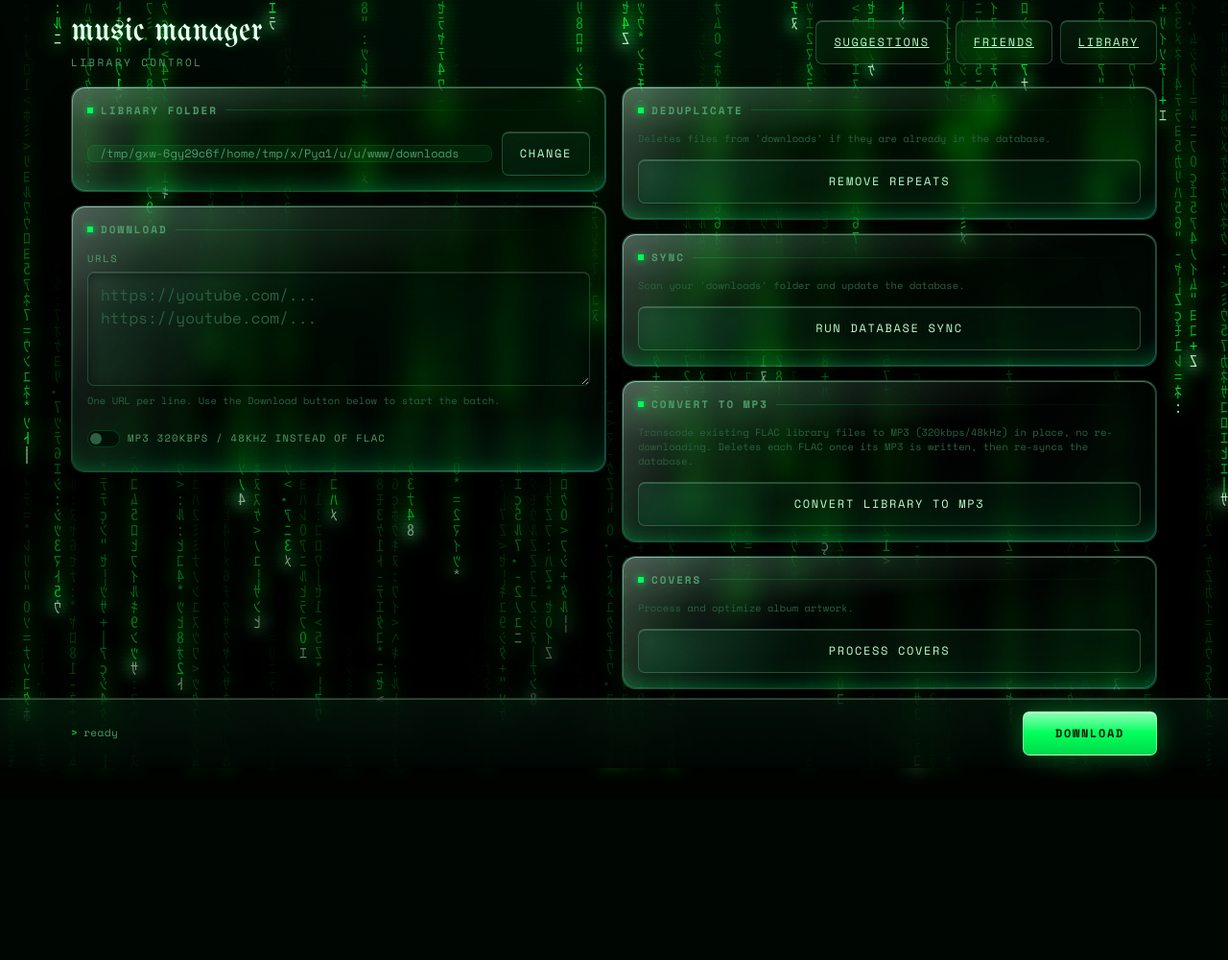
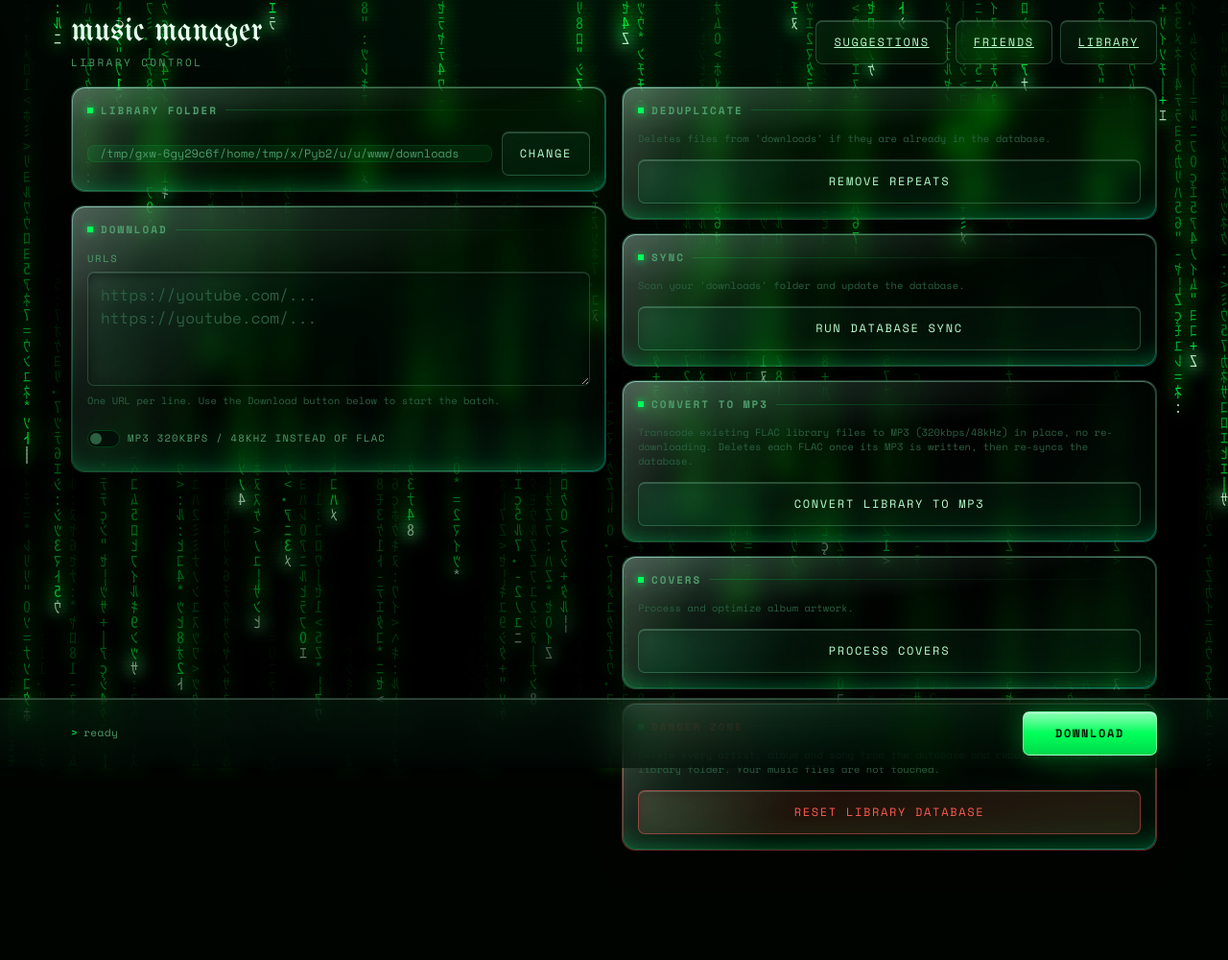
Before and after one commit to bohrtein/Youtube-Mp3-Downloader, a Flask app: page / in a window 1280 px wide. Shown: the whole page at 96% size. Before the commit the page ends 805 px from the top, so only its background shows below. Run offline with Flask 3, Linux system fonts and the light colour scheme; data that the repository does not hold is empty; some libraries are stand-ins or nearby versions.

Commit message:
Add a reset button that wipes and rebuilds the library database
A "Danger zone" section on the dashboard clears all artists, albums,
songs and covers (after saving a backup of the database) and rescans the
library folder. Typing RESET is required; settings, friends and
suggestions are kept.

Co-Authored-By: Claude Opus 5.5 <noreply@anthropic.com>

```diff
--- a/app.py
+++ b/app.py
@@ -293,6 +293,41 @@ def run_sync_only():
         socketio.emit('progress', {'percent': 100, 'status': 'complete'})
     threading.Thread(target=task).start()
 
+LIBRARY_RESET_PHRASE = "RESET"
+
+@socketio.on('start_library_reset')
+def run_library_reset(data=None):
+    """
+    Background task that wipes the library tables (after backing up the
+    database) and, unless told not to, rebuilds them from the library folder.
+    The confirmation phrase is checked here too, not just in the page.
+    """
+    data = data or {}
+    if data.get('confirm') != LIBRARY_RESET_PHRASE:
+        socketio.emit('progress', {'percent': 0, 'status': 'Error: reset not confirmed'})
+        return
+    rescan = data.get('rescan', True)
+
+    def task():
+        # Never wipe the tables out from under a running download.
+        if not approvedDownloads.download_lock.acquire(blocking=False):
+            socketio.emit('progress', {'percent': 0, 'status': 'Error: a download is running, try again once it finishes'})
+            return
+        try:
+            socketio.emit('progress', {'percent': 10, 'status': 'Backing up and clearing the library...'})
+            databaseConnector.reset_library()
+            suggestionsRepo.invalidate_library_index()
+            if rescan:
+                socketio.emit('progress', {'percent': 40, 'status': 'Rebuilding from the library folder...'})
+                main.sync_to_library()
+                suggestionsRepo.invalidate_library_index()
+            socketio.emit('progress', {'percent': 100, 'status': 'complete'})
+        except Exception as e:
+            socketio.emit('progress', {'percent': 100, 'status': f'Error resetting library: {e}'})
+        finally:
+            approvedDownloads.download_lock.release()
+    threading.Thread(target=task).start()
+
 @socketio.on('start_mp3_convert')
 def run_mp3_convert_only():
     """
--- a/database/databaseConnector.py
+++ b/database/databaseConnector.py
@@ -1,4 +1,5 @@
 import sqlite3
+import time
 from pathlib import Path
 import core.interfaceComponents as interfaceComponents
 import core.linkResolver as linkResolver
@@ -117,6 +118,10 @@ CREATE INDEX IF NOT EXISTS idx_usage_events_lookup ON usage_events(kind, friend_
 """
 
 DEFAULT_LIBRARY_FOLDER = Path(__file__).resolve().parent.parent / 'downloads'
+COVERS_DIR = Path(__file__).resolve().parent.parent / 'static' / 'covers'
+
+# What reset_library() empties. Settings, friends and suggestions are kept.
+LIBRARY_TABLES = ("songs", "albums", "artists")
 
 def connect_to_db():
     """
@@ -169,6 +174,41 @@ def _migrate(connection):
         if video_id:
             connection.execute("UPDATE songs SET youtube_id = ? WHERE song_id = ?", (video_id, song_id))
 
+def reset_library():
+    """
+    Empties the library (artists, albums, songs) so the next sync rebuilds it
+    from scratch. Settings, friends and suggestions are left alone, and no
+    audio files are touched. A copy of the whole database is saved next to
+    it first, so a reset can be undone by swapping that file back in.
+
+    Returns:
+        Path: The backup file that was written.
+    """
+    backup_path = DB_PATH.with_name(f"library-backup-{time.strftime('%Y%m%d-%H%M%S')}.db")
+    source = sqlite3.connect(DB_PATH, timeout=15)
+    backup = sqlite3.connect(backup_path)
+    source.backup(backup)
+    backup.close()
+
+    try:
+        with source:
+            for table in LIBRARY_TABLES:
+                source.execute(f"DELETE FROM {table}")
+            # Restart the ids at 1. Covers are saved as <album_id>.jpg, so they go too -
+            # otherwise a new album would inherit the old album's cover.
+            source.execute(
+                f"DELETE FROM sqlite_sequence WHERE name IN ({','.join('?' * len(LIBRARY_TABLES))})",
+                LIBRARY_TABLES
+            )
+    finally:
+        source.close()
+
+    for cover in COVERS_DIR.glob('*.jpg'):
+        cover.unlink()
+
+    interfaceComponents.Print_Tag(f"Library cleared (backup at {backup_path})", tag="DB Success")
+    return backup_path
+
 def get_library_folder():
     """
     Returns the configured library/download folder as an absolute path
--- a/static/app.css
+++ b/static/app.css
@@ -166,6 +166,28 @@
 .mx-folder-row span { min-width: 0; overflow: hidden; text-overflow: ellipsis; white-space: nowrap; }
 .mx-sheet-actions { display: flex; gap: 10px; flex: 0 0 auto; }
 .mx-sheet-actions .mx-btn-go { flex: 1 1 auto; }
+
+/* --- danger zone ---------------------------------------------------------------
+   Red is the "something is wrong" accent, so it's reserved for the one
+   destructive action on the dashboard: the library reset and its sheet. */
+.mx-panel.mx-danger { border-color: rgba(255, 91, 82, 0.4); }
+.mx-danger .mx-panel-title { color: var(--mx-red); }
+.mx-btn-danger { color: var(--mx-red); border-color: rgba(255, 91, 82, 0.45); background: var(--mx-red-low); }
+.mx-btn-danger:not([disabled]):active { background: rgba(255, 91, 82, 0.22); }
+.mx-sheet-actions .mx-btn-danger { flex: 1 1 auto; }
+.mx-reset-body { overflow-y: auto; margin-bottom: 14px; display: flex; flex-direction: column; gap: 14px; }
+.mx-reset-warning {
+  margin: 0;
+  padding: 10px 12px;
+  border: 1px solid rgba(255, 91, 82, 0.35);
+  border-radius: var(--mx-r-sm);
+  background: var(--mx-red-low);
+  color: var(--mx-red);
+  font-size: 13px;
+}
+.mx-reset-list { margin: 0; padding-left: 18px; font-size: 13px; line-height: 1.55; color: var(--mx-ink-dim); }
+.mx-reset-list strong { color: var(--mx-ink); font-weight: 700; }
+.mx-reset-list code { overflow-wrap: anywhere; }
 
 /* --- search field ----------------------------------------------------------- */
 .mx-search { position: relative; margin: 4px 0 18px; }
--- a/templates/main.html
+++ b/templates/main.html
@@ -84,6 +84,12 @@
                 <p class="mx-hint" style="margin-bottom:14px;">Process and optimize album artwork.</p>
                 <button class="mx-btn mx-btn-wide" type="button" onclick="startAction('processCovers')">Process Covers</button>
             </section>
+
+            <section class="mx-panel mx-glass mx-danger">
+                <h2 class="mx-panel-title" data-decode>danger zone</h2>
+                <p class="mx-hint" style="margin-bottom:14px;">Delete every artist, album and song from the database and rebuild it from the library folder. Your music files are not touched.</p>
+                <button class="mx-btn mx-btn-wide mx-btn-danger" type="button" onclick="openResetSheet()">Reset Library Database</button>
+            </section>
         </div>
     </div>
 
@@ -108,6 +114,35 @@
         <div class="mx-sheet-actions">
             <button class="mx-btn" type="button" onclick="closeFolderBrowser()">Cancel</button>
             <button class="mx-btn mx-btn-go" type="button" onclick="chooseCurrentFolder()">Select This Folder</button>
+        </div>
+    </div>
+</div>
+
+<div class="mx-overlay" id="resetOverlay" onclick="if (event.target === this) closeResetSheet()">
+    <div class="mx-panel mx-glass mx-sheet mx-danger">
+        <h2 class="mx-panel-title" data-decode>reset library database</h2>
+        <div class="mx-reset-body">
+            <p class="mx-reset-warning">⚠ This deletes the library from the database. There's no undo button.</p>
+            <ul class="mx-reset-list">
+                <li><strong>Deleted:</strong> all artists, albums, songs and album covers in the app.</li>
+                <li><strong>Kept:</strong> your music files, the library folder setting, friends and suggestions.</li>
+                <li><strong>Backup:</strong> a copy of the database is saved first as <code>library-backup-&lt;date&gt;.db</code> next to <code>library.db</code>.</li>
+            </ul>
+            <label class="mx-toggle">
+                <input type="checkbox" id="resetRescan" checked>
+                <span class="mx-sw"></span>
+                Rebuild from the library folder right after
+            </label>
+            <div class="mx-field">
+                <div class="mx-field-head">
+                    <label class="mx-label" for="resetConfirmInput">type RESET to confirm</label>
+                </div>
+                <input class="mx-input" id="resetConfirmInput" type="text" autocomplete="off" autocapitalize="characters" spellcheck="false" placeholder="RESET" oninput="updateResetButton()">
+            </div>
+        </div>
+        <div class="mx-sheet-actions">
+            <button class="mx-btn" type="button" onclick="closeResetSheet()">Cancel</button>
+            <button class="mx-btn mx-btn-danger" id="resetConfirmButton" type="button" onclick="confirmLibraryReset()" disabled>Delete &amp; Reset</button>
         </div>
     </div>
 </div>
@@ -152,6 +187,34 @@
                 setBusy('Starting cleanup...');
             }
         }
+    }
+
+    const RESET_PHRASE = 'RESET';
+
+    function openResetSheet() {
+        const overlay = document.getElementById('resetOverlay');
+        document.getElementById('resetConfirmInput').value = '';
+        document.getElementById('resetRescan').checked = true;
+        updateResetButton();
+        overlay.classList.add('mx-open');
+        APP.decodeAll(overlay);   // the sheet title, skipped on page load while hidden
+    }
+
+    function closeResetSheet() {
+        document.getElementById('resetOverlay').classList.remove('mx-open');
+    }
+
+    function updateResetButton() {
+        const typed = document.getElementById('resetConfirmInput').value.trim();
+        document.getElementById('resetConfirmButton').disabled = typed !== RESET_PHRASE;
+    }
+
+    function confirmLibraryReset() {
+        if (document.getElementById('resetConfirmInput').value.trim() !== RESET_PHRASE) return;
+        const rescan = document.getElementById('resetRescan').checked;
+        closeResetSheet();
+        setBusy('Resetting library...');
+        socket.emit('start_library_reset', { confirm: RESET_PHRASE, rescan: rescan });
     }
 
     function startAction(actionType) {
```
Also changed, not shown: tests/test_library_reset.py (added, +47 -0 lines), 1 other file.
